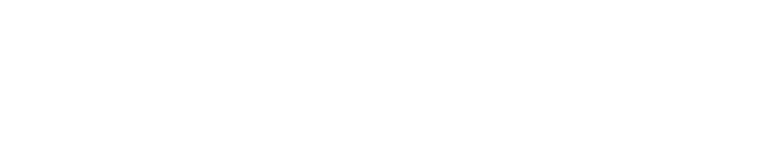
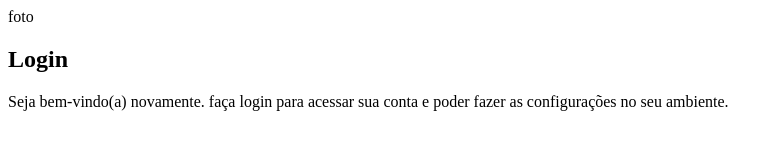
Before and after one commit to joseantonino/projeto-login, a plain HTML site: page index.html in a window 1280 px wide. Shown: the whole page, without its empty margins (0-783 px from the left). Drawn offline with Linux system fonts and the light colour scheme.

Commit message:
estrutura do projeto criada

```diff
--- /dev/null
+++ b/estilos/style.css
@@ -0,0 +1,5 @@
+@charset "UTF-8";
+
+/* Paletas de Cores
+   Verde: #49a09d
+   Lilás: #5f2c82 */
--- a/index.html
+++ b/index.html
@@ -1,11 +1,40 @@
 <!DOCTYPE html>
 <html lang="pt-br">
+
     <head>
         <meta charset="UTF-8">
         <meta name="viewport" content="width=device-width, initial-scale=1.0">
         <title>Login</title>
+        <link rel="stylesheet" href="estilos/style.css">
     </head>
+
     <body>
 
+        <main>
+
+            <section id="login">
+
+                <div id="imagem">
+                   foto
+                </div>
+
+                <div id="formulario">
+
+                    <h1>Login</h1>
+                    <p>Seja bem-vindo(a) novamente. faça login para acessar sua
+                       conta e poder fazer as configurações no seu ambiente.
+                    </p>
+
+                    <form action="login.php" method="post">
+
+                    </form>
+
+                </div>
+
+            </section>
+
+        </main>
+
     </body>
+
 </html>
```
Lines whose indentation alone changed are shown as unchanged.
